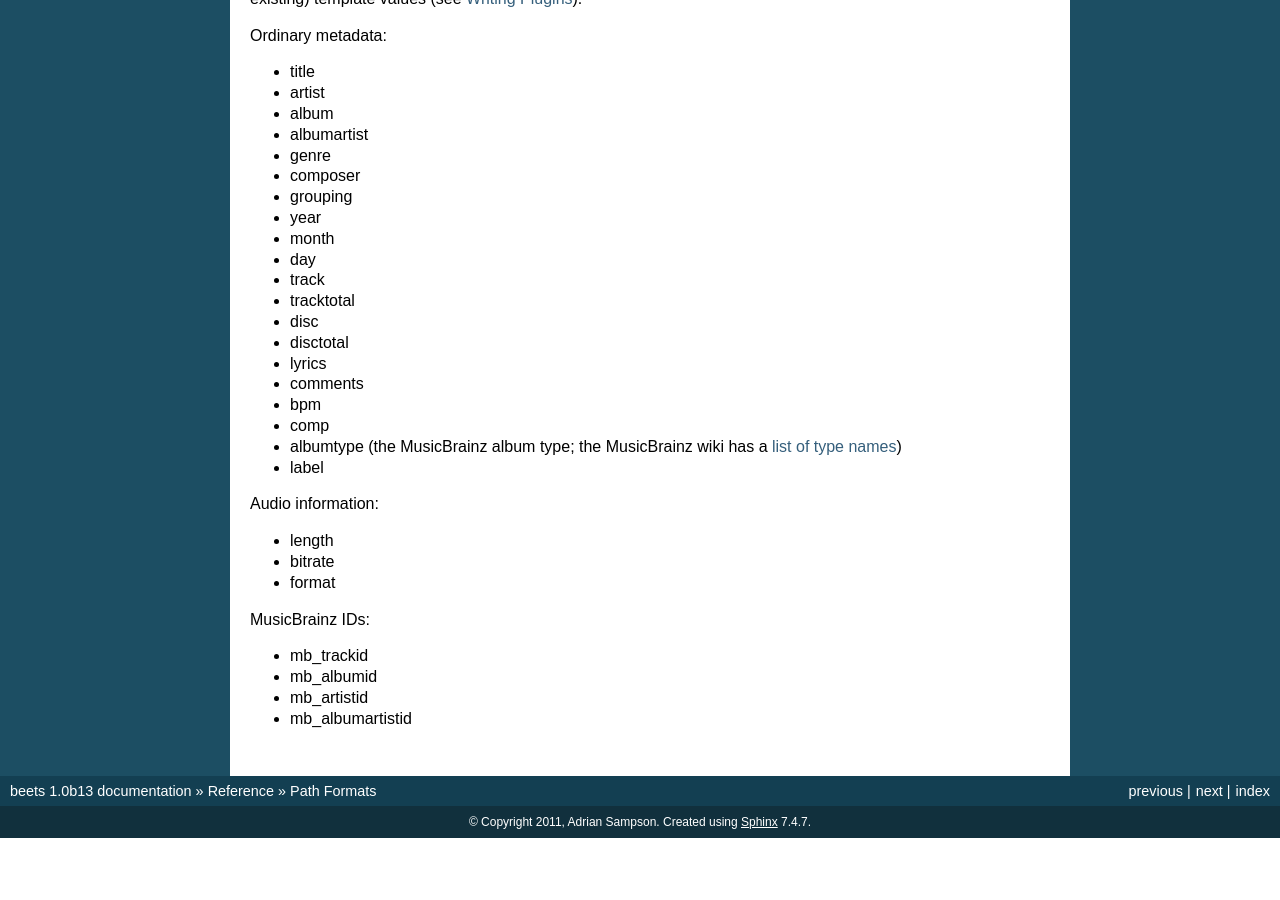
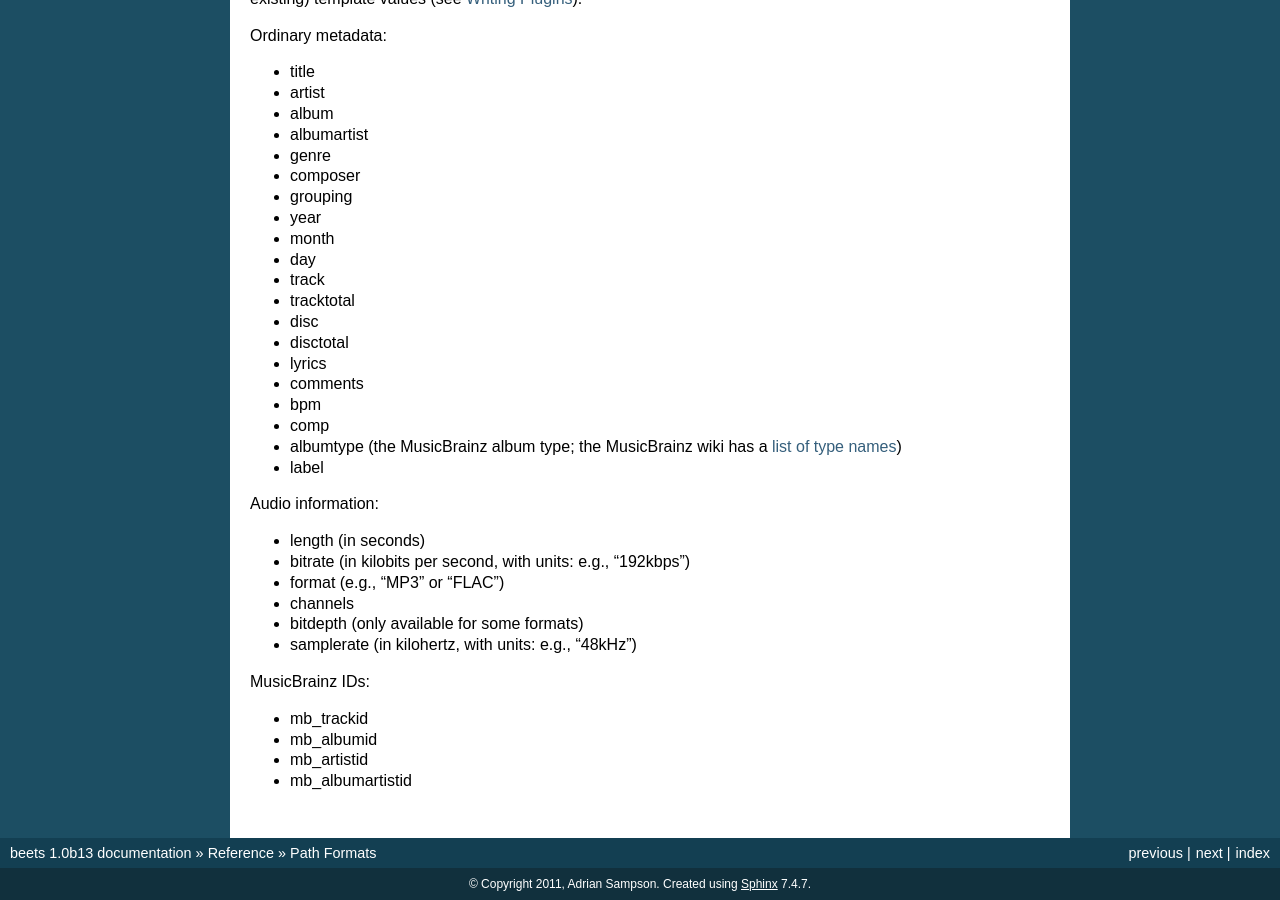
Before and after one commit to google-code-export/beets, a Sphinx documentation site: the page built from docs/reference/pathformat.rst, in a window 1280 px wide and 900 px high, scrolled down 1661 px. Built offline with Sphinx 7.4.7, drawn with Linux system fonts in a browser that asks for light colours; before the commit the page ends 2499 px from its top, so only the background shows below that.

Commit message:
add new audio properties to library/DB
$samplerate now expands to "##kHz" in path formats.

```diff
--- a/docs/changelog.rst
+++ b/docs/changelog.rst
@@ -6,6 +6,9 @@ Changelog
 
 * The :doc:`/plugins/lyrics`, originally by `Peter Brunner`_, is revamped and
   included with beets, making it easy to fetch **song lyrics**.
+* Items now expose their audio sample rate, number of channels, and bits per
+  sample (bitdepth). See :doc:`/reference/pathformat` for a list of all
+  available audio properties. Thanks to Andrew Dunn.
 * The autotagger now tolerates tracks on multi-disc albums that are numbered
   per-disc. For example, if track 24 on a release is the first track on the
   second disc, then it is not penalized for having its track number set to 1
--- a/docs/reference/pathformat.rst
+++ b/docs/reference/pathformat.rst
@@ -139,9 +139,12 @@ Ordinary metadata:
 
 Audio information:
 
-* length
-* bitrate
-* format
+* length (in seconds)
+* bitrate (in kilobits per second, with units: e.g., "192kbps")
+* format (e.g., "MP3" or "FLAC")
+* channels
+* bitdepth (only available for some formats)
+* samplerate (in kilohertz, with units: e.g., "48kHz")
 
 MusicBrainz IDs:
 
```
Also changed, not shown: 4 other files.
